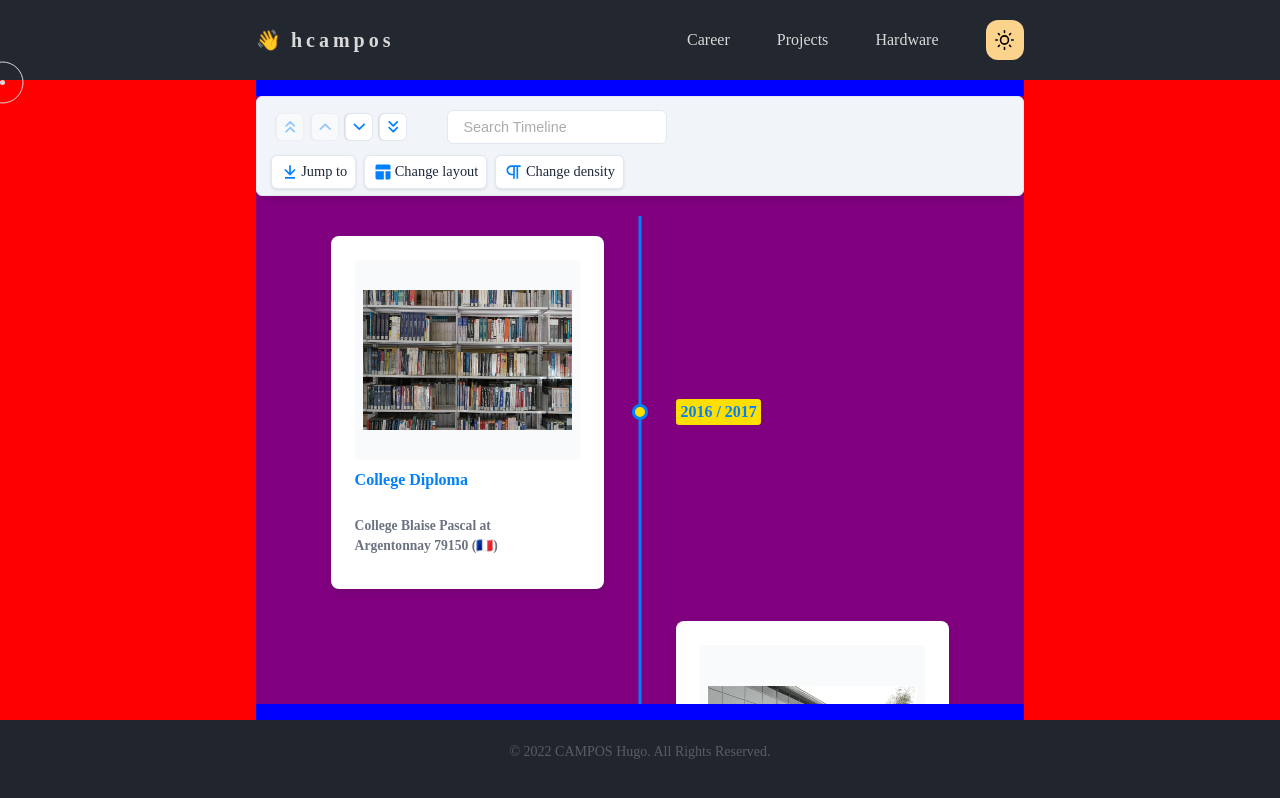
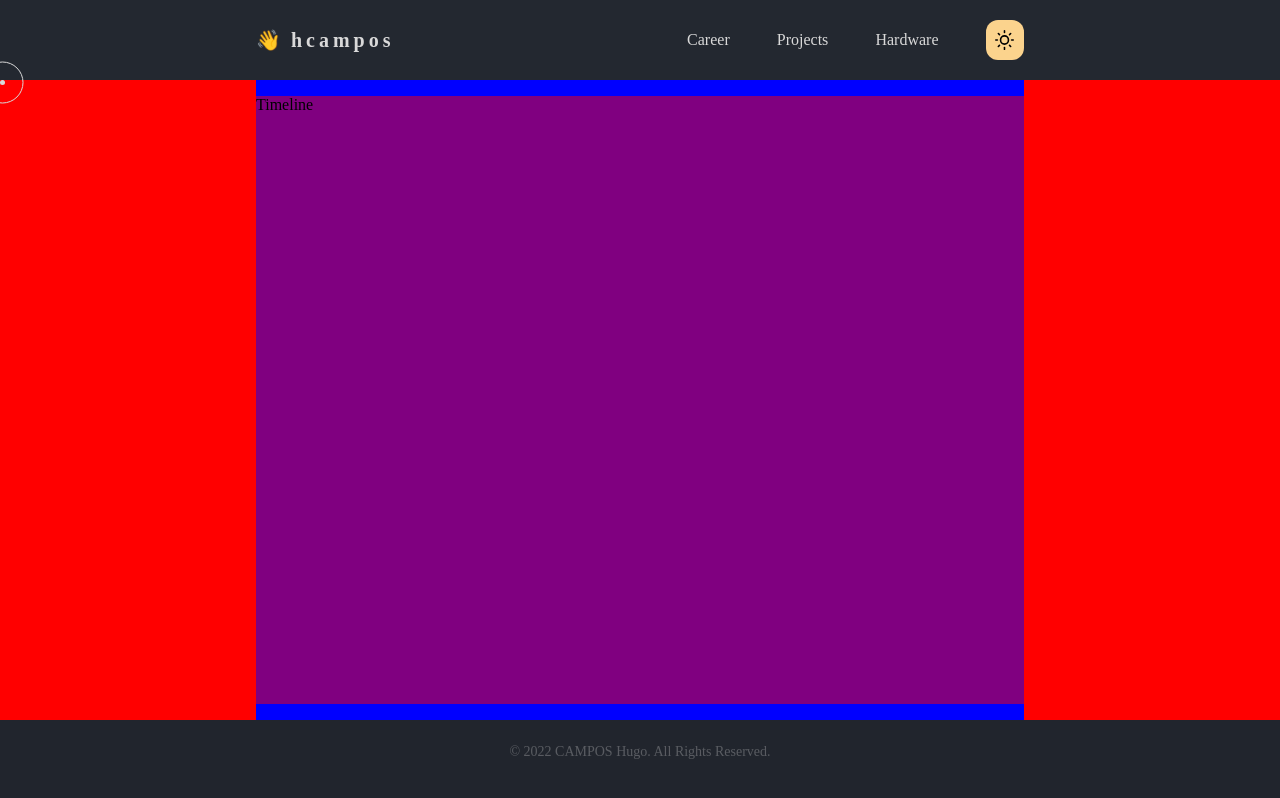
Before and after one commit to Sakoutecher/portfolio-react, a React (Create React App) app: page /parcours in a window 1280 px wide. Built offline with nearby package versions, Linux system fonts and the light colour scheme.

Commit message:
:fire: Try react chrono but finaly dont use it

```diff
--- a/src/App.js
+++ b/src/App.js
@@ -101,7 +101,7 @@ function App() {
           />
           <Route
             path='/parcours'
-            element={ <Parcours /> }
+            element={ <Parcours styles={styles} /> }
           />
           <Route
             path='/hardware'
--- /dev/null
+++ b/src/components/Timeline.js
@@ -0,0 +1,10 @@
+import React from 'react'
+import styled from 'styled-components'
+
+function Timeline() {
+  return (
+    <div>Timeline</div>
+  )
+}
+
+export default Timeline
--- a/src/data/DataParcours.js
+++ b/src/data/DataParcours.js
@@ -1,5 +1,4 @@
 export const items = [{
-    title: "2016 / 2017",
     cardTitle: "College Diploma",
     url: "https://www.collegeblaisepascal.com/",
     cardSubtitle:"College Blaise Pascal at Argentonnay 79150 (🇫🇷)",
@@ -10,7 +9,6 @@ export const items = [{
       }
     }
   },{
-    title: "2018 / 2020",
     cardTitle: "BAC Social and Economy",
     url: "http://www.genevoix-signoret-vinci.fr/",
     cardSubtitle:"Maurice Genevoix at Bressuire 79300 (🇫🇷)",
@@ -21,18 +19,16 @@ export const items = [{
       }
     }
   },{
-    title: "2020 / 2022",
     cardTitle: "BTS SIO (IT Service and Organization) SLAM option",
     url: "http://saintjo.org/campus/",
     cardSubtitle:"Campus la Futaie at Bressuire 79300 (🇫🇷)",
     media: {
       type: "IMAGE",
       source: {
-        url: "./img-parcours/campus.png"
+        url: "./img-parcours/campus.webp"
       }
     }
   },{
-    title: "September 2022",
     cardTitle: "Bachelor Dev Web",
     url: "https://www.icssa-niort.com/",
     cardSubtitle:"ICSSA at Niort (79000) (🇫🇷)",
--- a/src/index.css
+++ b/src/index.css
@@ -18,6 +18,8 @@ body {
   width: 100vh;
   cursor: none;
   scroll-behavior: smooth;
+  font-family: 'Poppins';
+  text-decoration: none;
 }
 
 #root {
--- a/src/pages/Parcours.js
+++ b/src/pages/Parcours.js
@@ -1,14 +1,14 @@
 import React from 'react';
 import styled from 'styled-components'
-import { Chrono } from 'react-chrono'
 import { items } from '../data/DataParcours'
+import Timeline from '../components/Timeline'
 
 function Parcours({ styles }) {
     return (
         <ParcoursContainer>
             <Center>
                 <CenterCenter>
-                    <Chrono items={items} mode='VERTICAL_ALTERNATING'/>
+                    <Timeline styles={styles} />
                 </CenterCenter>
             </Center>
         </ParcoursContainer>
```
Also changed, not shown: public/img-parcours/campus.webp (added), public/img-parcours/school-solid.svg (added), src/css/style.css (line endings or trailing spaces).
